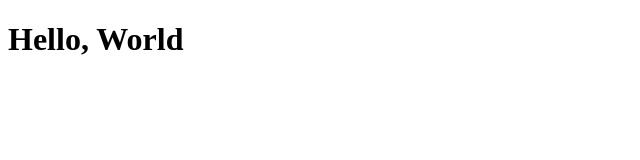
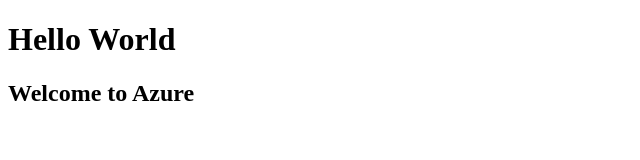
Before and after one commit to Poojahprabhu/Azure-workshop, a plain HTML site: page index.html in a window 1280 px wide. Shown: the whole page, without its empty margins (0-640 px from the left). Drawn offline with Linux system fonts and the light colour scheme.

Commit message:
Pusblishing branch

```diff
--- a/index.html
+++ b/index.html
@@ -6,6 +6,7 @@
     <title>Document</title>
 </head>
 <body>
-    <h1>Hello, World</h1>
+    <h1>Hello World</h1>
+    <h2>Welcome to Azure</h2>
 </body>
 </html>
```
